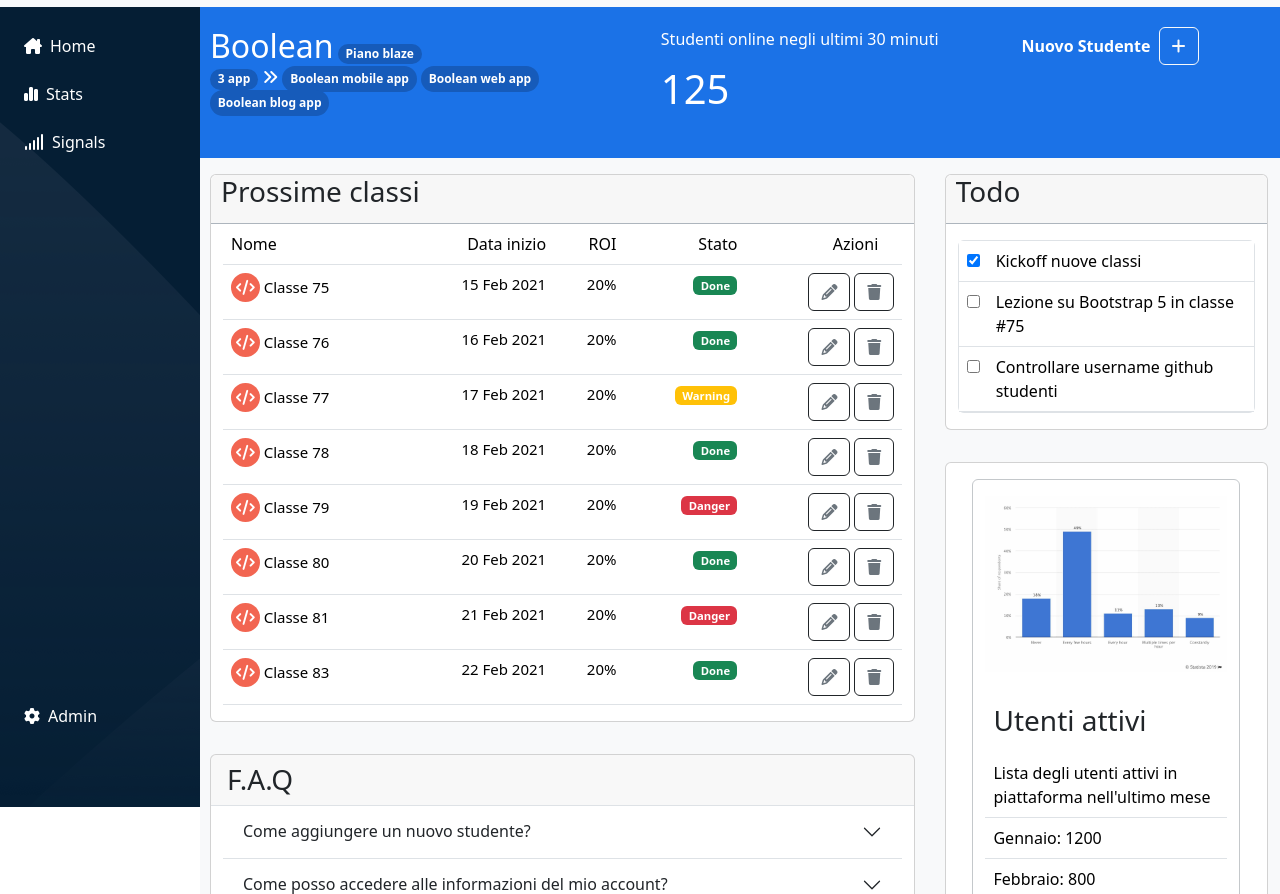
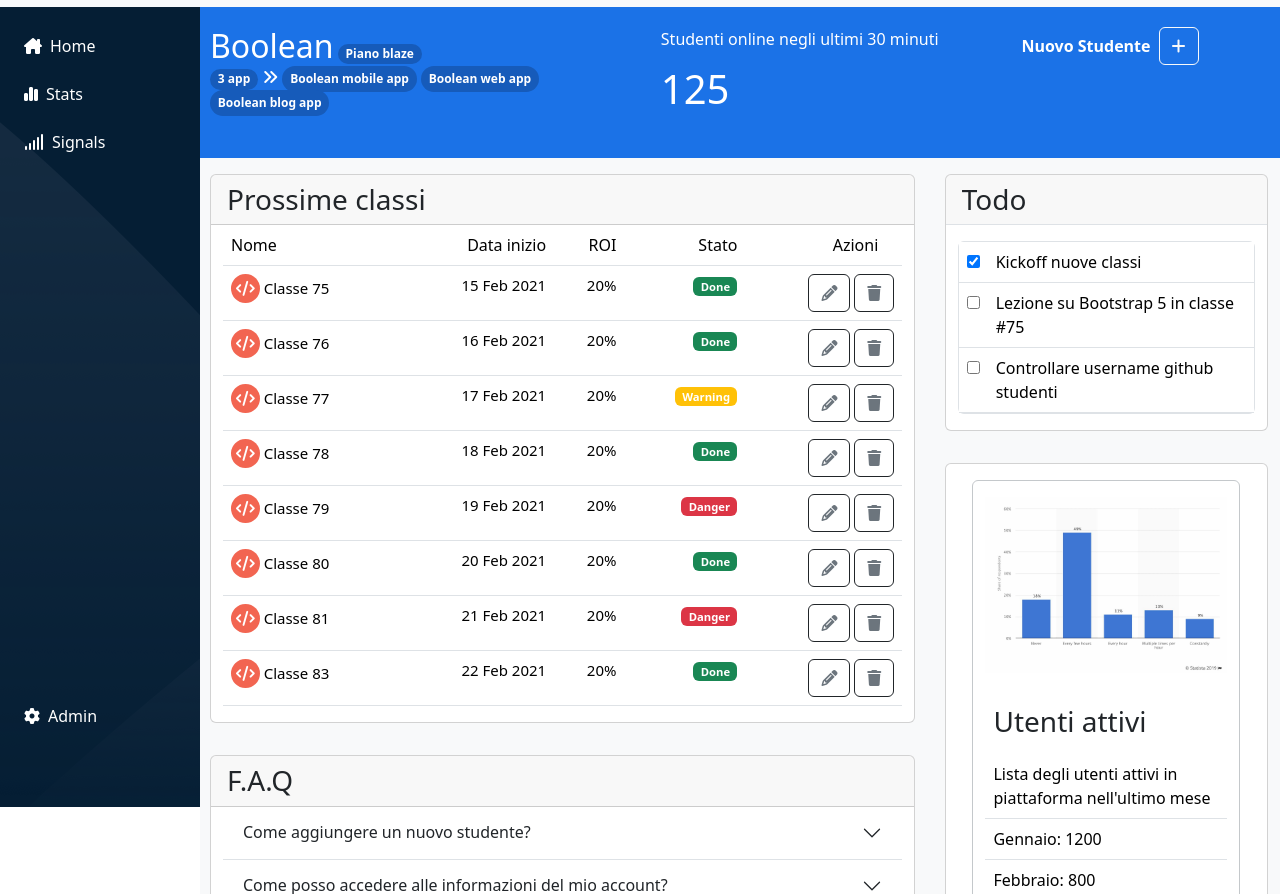
Before and after one commit to AntonelloStefania/html-css-bootstrap-dashboard, a plain HTML site: page index.html in a window 1280 px wide. Shown: the part 58-952 px from the top of the page. Drawn offline with nearby package versions, Linux system fonts and the light colour scheme.

Commit message:
[fix] bordo negli header delle cards centrali

```diff
--- a/index.html
+++ b/index.html
@@ -151,7 +151,7 @@
                                     <div class="row">
                                         <!-- prima tabella main centrale -->
                                         <div class="col-12 my-3 next-class card">
-                                            <h3 class="table-header border-bottom rounded-top border-dark-subtle row">Prossime classi</h3>
+                                            <h3 class="card-header row">Prossime classi</h3>
                                             <table class="table table-hover ">
                                                 <thead>
                                                     <tr>
@@ -312,7 +312,7 @@
                                         </div>
                                         <!-- seconda tabella sezione faq -->
                                         <div class="col-12 my-3  card faq">
-                                            <h3 class="card-header border-bottom  row">F.A.Q</h3>
+                                            <h3 class="card-header row">F.A.Q</h3>
                                             <div class="accordion accordion-flush" id="accordionFlushExample">
                                                 <div class="accordion-item">
                                                   <h2 class="accordion-header">
@@ -357,7 +357,7 @@
                                 <div class="col-12 col-lg-4">
                                     <div class="row">
                                         <div class="col-12 col-lg-11 offset-lg-1 card my-3 todo">
-                                            <h3 class="accordion-header table-header border-bottom rounded-top border-dark-subtle row mb-3">Todo</h3>
+                                            <h3 class="card-header border-bottom row mb-3">Todo</h3>
                                             <table class="table border todo-border card rounded mt-20px">
                                                 <tbody>
                                                     <tr>
```
